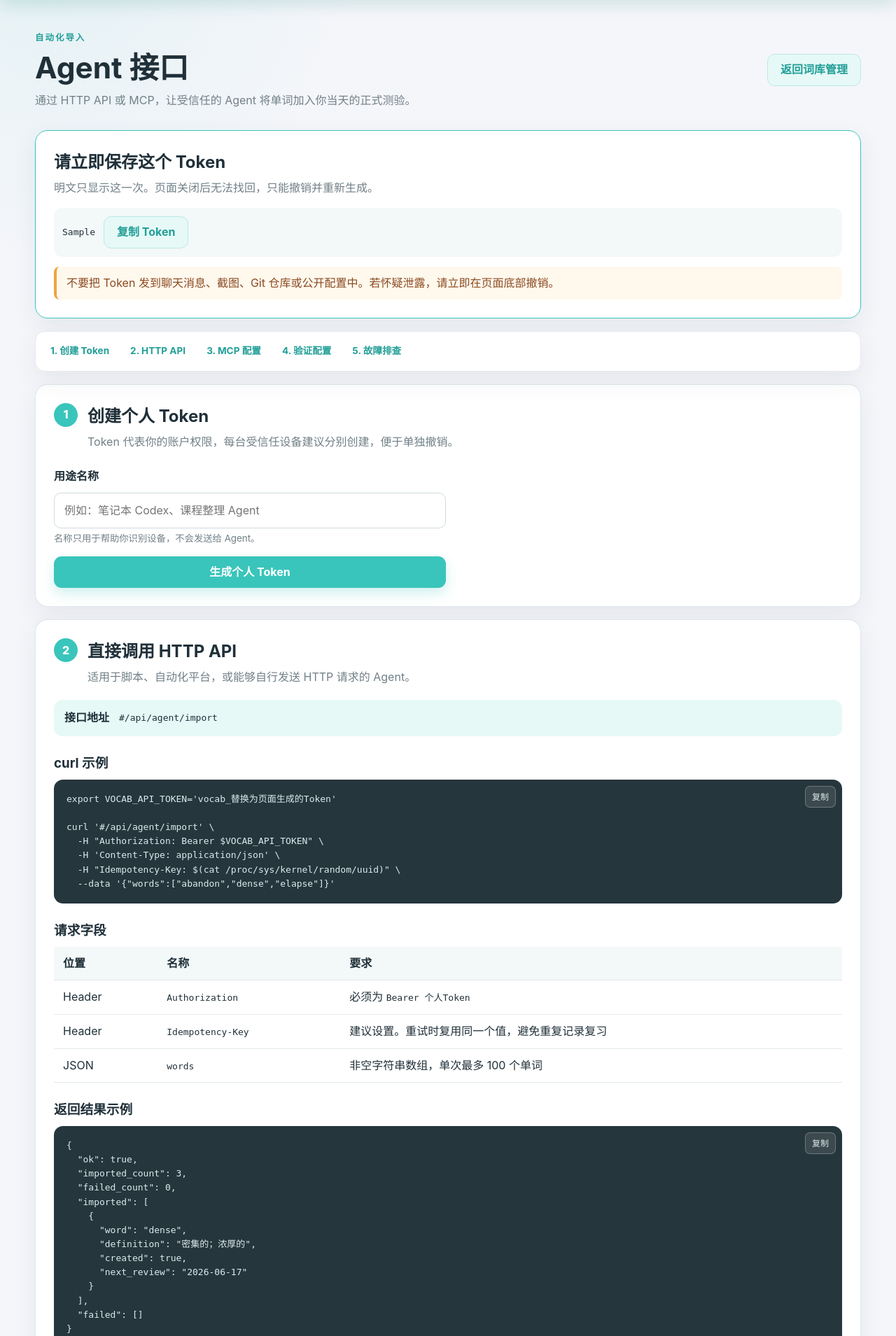
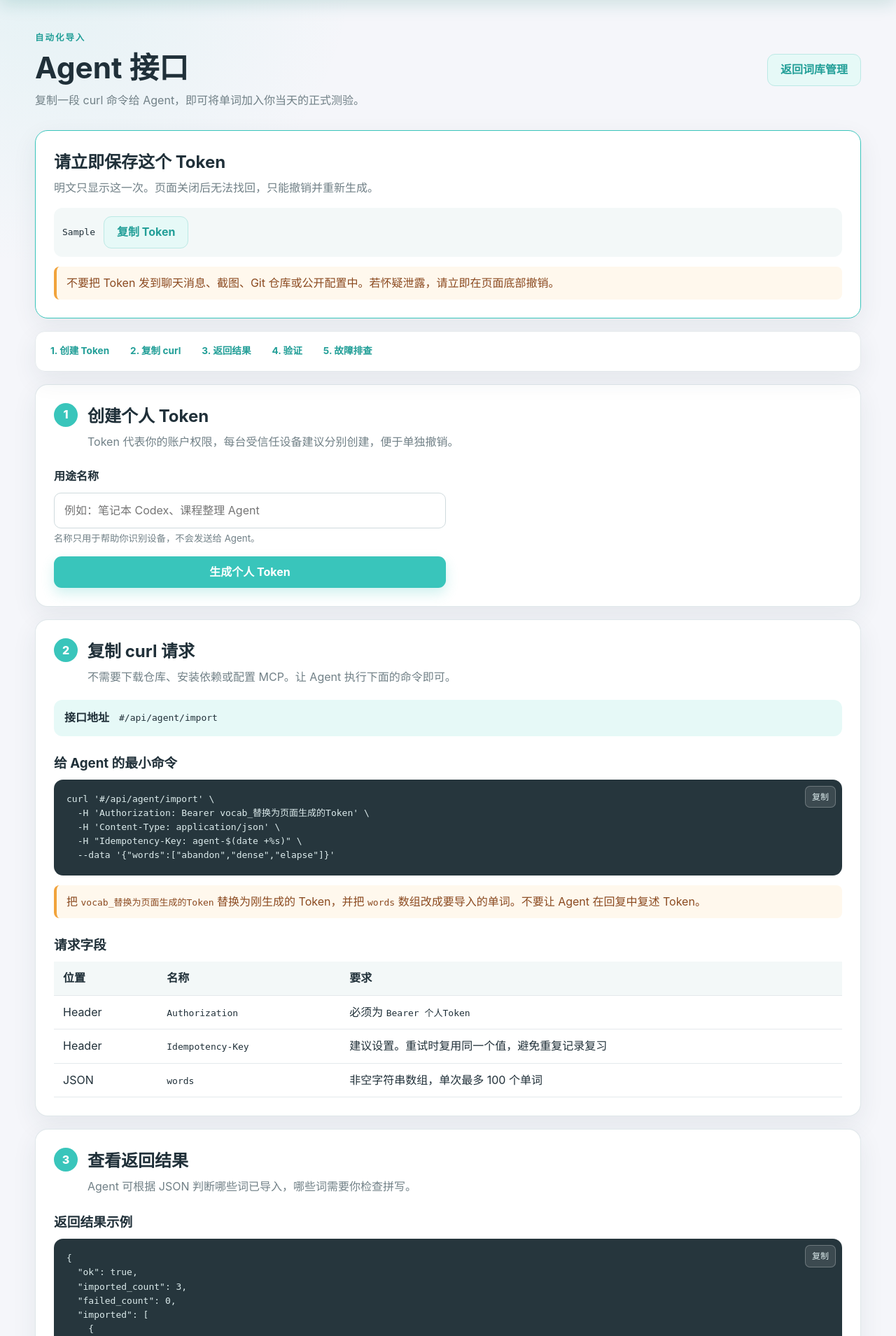
Before and after one commit to Luchutong/Vocab, a Flask app: template templates/agent_access.html in a window 1280 px wide. Shown: the part 66-1975 px from the top of the page at 70% size. Run offline with Flask 3, Linux system fonts and the light colour scheme; the template is opened without the code that fills it: most values are stand-ins (such as "Sample title", 1, 10 or a date in 2020).

Commit message:
Simplify agent import to curl API

```diff
--- a/requirements-mcp.txt
+++ /dev/null
@@ -1 +0,0 @@
-mcp>=1.0,<2
--- a/templates/agent_access.html
+++ b/templates/agent_access.html
@@ -6,7 +6,7 @@
   <div>
     <p class="eyebrow">自动化导入</p>
     <h1>Agent 接口</h1>
-    <p class="muted">通过 HTTP API 或 MCP，让受信任的 Agent 将单词加入你当天的正式测验。</p>
+    <p class="muted">复制一段 curl 命令给 Agent，即可将单词加入你当天的正式测验。</p>
   </div>
   <a class="button subtle" href="{{ url_for('word_list') }}">返回词库管理</a>
 </div>
@@ -25,9 +25,9 @@
 
 <nav class="docs-nav" aria-label="配置文档导航">
   <a href="#create-token">1. 创建 Token</a>
-  <a href="#http-api">2. HTTP API</a>
-  <a href="#mcp-config">3. MCP 配置</a>
-  <a href="#verify-config">4. 验证配置</a>
+  <a href="#curl-import">2. 复制 curl</a>
+  <a href="#response-format">3. 返回结果</a>
+  <a href="#verify-config">4. 验证</a>
   <a href="#troubleshooting">5. 故障排查</a>
 </nav>
 
@@ -47,12 +47,12 @@
   </form>
 </section>
 
-<section id="http-api" class="card docs-section">
+<section id="curl-import" class="card docs-section">
   <div class="docs-heading">
     <span class="step-number">2</span>
     <div>
-      <h2>直接调用 HTTP API</h2>
-      <p class="muted">适用于脚本、自动化平台，或能够自行发送 HTTP 请求的 Agent。</p>
+      <h2>复制 curl 请求</h2>
+      <p class="muted">不需要下载仓库、安装依赖或配置 MCP。让 Agent 执行下面的命令即可。</p>
     </div>
   </div>
 
@@ -60,17 +60,16 @@
     <span>接口地址</span>
     <code>{{ api_base_url }}/api/agent/import</code>
   </div>
-  <h3>curl 示例</h3>
+  <h3>给 Agent 的最小命令</h3>
   <div class="code-example">
     <button class="copy-code copy-button" data-copy-target="curl-example" type="button">复制</button>
-    <pre><code id="curl-example">export VOCAB_API_TOKEN='{{ token_example }}'
-
-curl '{{ api_base_url }}/api/agent/import' \
-  -H "Authorization: Bearer $VOCAB_API_TOKEN" \
+    <pre><code id="curl-example">curl '{{ api_base_url }}/api/agent/import' \
+  -H 'Authorization: Bearer {{ token_example }}' \
   -H 'Content-Type: application/json' \
-  -H "Idempotency-Key: $(cat /proc/sys/kernel/random/uuid)" \
+  -H "Idempotency-Key: agent-$(date +%s)" \
   --data '{"words":["abandon","dense","elapse"]}'</code></pre>
   </div>
+  <p class="security-note">把 <code>{{ token_example }}</code> 替换为刚生成的 Token，并把 <code>words</code> 数组改成要导入的单词。不要让 Agent 在回复中复述 Token。</p>
 
   <h3>请求字段</h3>
   <div class="docs-table-wrap">
@@ -83,7 +82,16 @@ curl '{{ api_base_url }}/api/agent/import' \
       </tbody>
     </table>
   </div>
+</section>
 
+<section id="response-format" class="card docs-section">
+  <div class="docs-heading">
+    <span class="step-number">3</span>
+    <div>
+      <h2>查看返回结果</h2>
+      <p class="muted">Agent 可根据 JSON 判断哪些词已导入，哪些词需要你检查拼写。</p>
+    </div>
+  </div>
   <h3>返回结果示例</h3>
   <div class="code-example">
     <button class="copy-code copy-button" data-copy-target="response-example" type="button">复制</button>
@@ -105,58 +113,6 @@ curl '{{ api_base_url }}/api/agent/import' \
   <p class="muted">批量中某个单词失败不会回滚其他有效单词。失败项会附带原因和可能的拼写建议。</p>
 </section>
 
-<section id="mcp-config" class="card docs-section">
-  <div class="docs-heading">
-    <span class="step-number">3</span>
-    <div>
-      <h2>配置 stdio MCP</h2>
-      <p class="muted">MCP 程序运行在 Agent 所在电脑，通过 HTTPS 调用本站，不需要在服务器额外开放 MCP 端口。</p>
-    </div>
-  </div>
-
-  <h3>3.1 获取适配器并安装依赖</h3>
-  <div class="code-example">
-    <button class="copy-code copy-button" data-copy-target="mcp-install" type="button">复制</button>
-    <pre><code id="mcp-install">git clone https://github.com/Luchutong/Vocab.git
-cd Vocab
-python3 -m venv venv-mcp
-venv-mcp/bin/pip install -r requirements-mcp.txt</code></pre>
-  </div>
-
-  <h3>3.2 创建仅当前用户可读的环境文件</h3>
-  <div class="code-example">
-    <button class="copy-code copy-button" data-copy-target="mcp-env" type="button">复制</button>
-    <pre><code id="mcp-env">mkdir -p ~/.config
-cat &gt; ~/.config/vocab-mcp.env &lt;&lt;'EOF'
-VOCAB_API_URL={{ api_base_url }}
-VOCAB_API_TOKEN={{ token_example }}
-VOCAB_API_TIMEOUT=30
-EOF
-chmod 600 ~/.config/vocab-mcp.env</code></pre>
-  </div>
-
-  <h3>3.3 添加到 Agent 的 MCP 配置</h3>
-  <p>将下面的 <code>/绝对路径/Vocab</code> 替换为仓库真实路径。Windows 用户可在 WSL 中使用同一配置。</p>
-  <div class="code-example">
-    <button class="copy-code copy-button" data-copy-target="mcp-json" type="button">复制</button>
-    <pre><code id="mcp-json">{
-  "mcpServers": {
-    "vocab-builder": {
-      "command": "/bin/bash",
-      "args": [
-        "-lc",
-        "set -a; source ~/.config/vocab-mcp.env; exec /绝对路径/Vocab/venv-mcp/bin/python /绝对路径/Vocab/mcp_server.py"
-      ]
-    }
-  }
-}</code></pre>
-  </div>
-  <div class="callout">
-    <strong>配置完成后需要重启 Agent 客户端。</strong>
-    <span>成功连接后，应看到名为 <code>import_words</code> 的工具。</span>
-  </div>
-</section>
-
 <section id="verify-config" class="card docs-section">
   <div class="docs-heading">
     <span class="step-number">4</span>
@@ -166,7 +122,7 @@ chmod 600 ~/.config/vocab-mcp.env</code></pre>
     </div>
   </div>
   <ol class="docs-steps">
-    <li>向 Agent 提出：“请使用 <code>vocab-builder</code> 的 <code>import_words</code> 工具导入 <code>abandon</code>。”</li>
+    <li>向 Agent 提供上面的 curl 命令，并要求它把 <code>words</code> 改成 <code>["abandon"]</code> 后执行。</li>
     <li>Agent 应返回导入数量、中文释义以及是否为新词。</li>
     <li>刷新本站“今日测验”，该单词应出现在当天待复习列表中。</li>
     <li>再次导入同一单词不会重复创建词条，但会按一次新的导入复习记录处理。</li>
@@ -179,25 +135,21 @@ chmod 600 ~/.config/vocab-mcp.env</code></pre>
     <span class="step-number">5</span>
     <div>
       <h2>常见问题</h2>
-      <p class="muted">按 HTTP 状态码或 MCP 报错信息快速定位。</p>
+      <p class="muted">按 curl 输出和 HTTP 状态码快速定位。</p>
     </div>
   </div>
   <div class="faq-list">
     <details>
       <summary><code>401</code>：Agent Token 无效或已撤销</summary>
-      <p>检查环境文件中的 Token 是否完整，确认没有多余引号或空格，并在本页确认该 Token 仍处于有效状态。Token 丢失时请撤销旧 Token 并重新创建。</p>
+      <p>检查 <code>Authorization: Bearer ...</code> 中的 Token 是否完整，确认没有多余空格，并在本页确认该 Token 仍处于有效状态。Token 丢失时请撤销旧 Token 并重新创建。</p>
     </details>
     <details>
       <summary><code>404</code> 或连接失败</summary>
-      <p>确认 <code>VOCAB_API_URL</code> 只填写站点根地址，不要附加 <code>/api/agent/import</code>；确认域名可从 Agent 所在设备访问。</p>
+      <p>确认 curl 中的接口地址是 <code>{{ api_base_url }}/api/agent/import</code>，并确认 Agent 所在环境可以访问本站。</p>
     </details>
     <details>
       <summary>证书验证失败</summary>
       <p>应为站点配置可信 HTTPS 证书和完整证书链。不要通过关闭 TLS 校验来绕过问题，也不要通过公网 HTTP 发送 Token。</p>
-    </details>
-    <details>
-      <summary>Agent 看不到 <code>import_words</code> 工具</summary>
-      <p>确认使用绝对路径，执行 <code>venv-mcp/bin/pip install -r requirements-mcp.txt</code>，然后完全退出并重启 Agent 客户端。</p>
     </details>
     <details>
       <summary>单词没有导入</summary>
```
Also changed, not shown: mcp_server.py (deleted, +0 -68 lines), tests/test_agent_api.py (+12 -7 lines), README.md.
